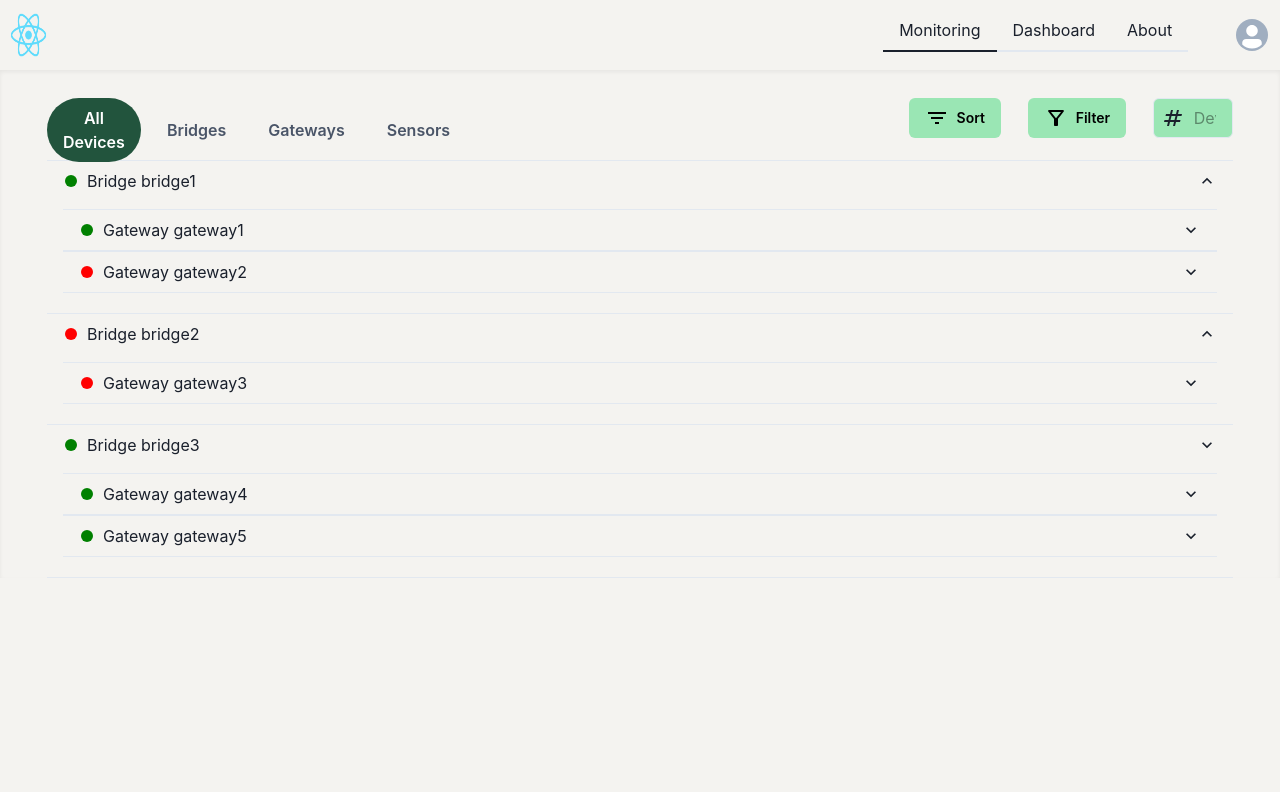
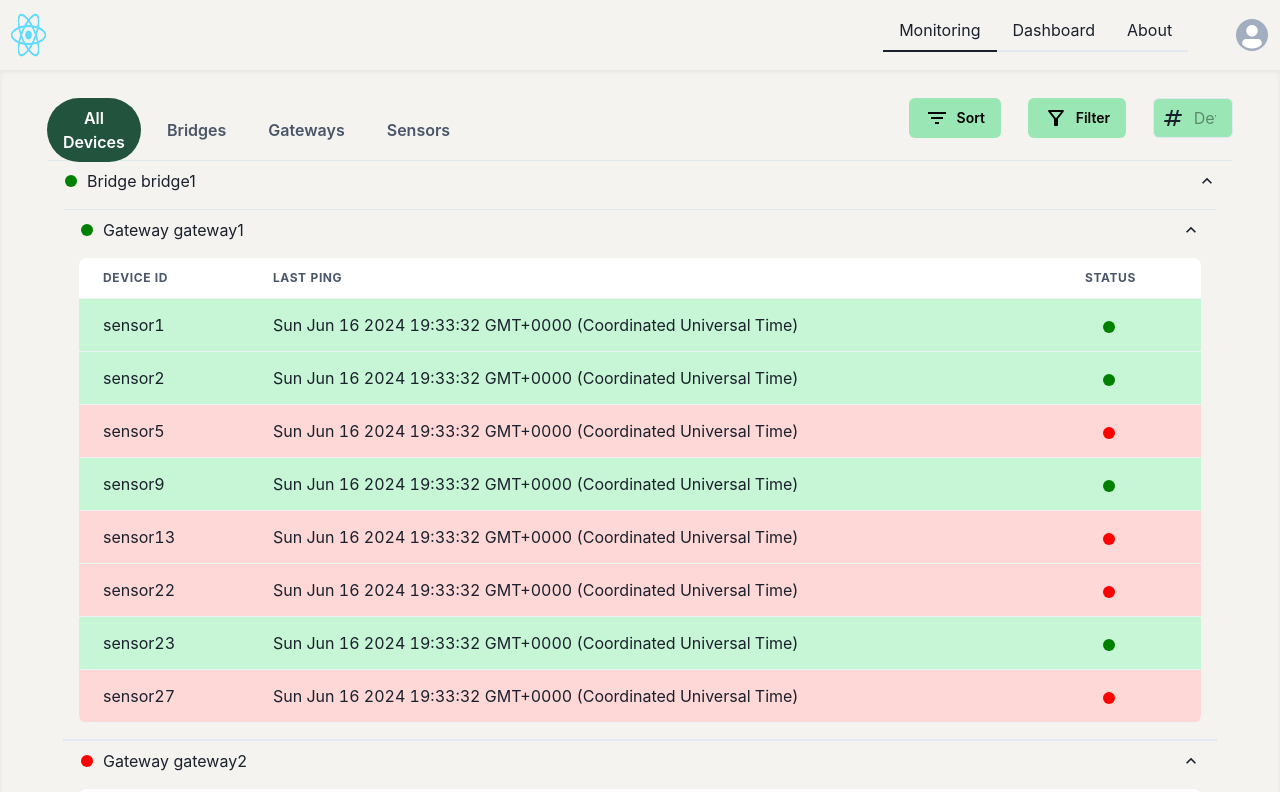
Before and after one commit to mikoMaz/monitoring-via-push-messages, a React (Create React App) app in the folder src/main/webclient/: page /monitoring in a window 1280 px wide. Shown: the top 792 px of the page. Built offline with nearby package versions, Linux system fonts and the light colour scheme.

Commit message:
default indexes so that all devices view is opened

```diff
--- a/src/main/webclient/src/components/layout/monitoring-tables/all-devices-view/all-devices-view.tsx
+++ b/src/main/webclient/src/components/layout/monitoring-tables/all-devices-view/all-devices-view.tsx
@@ -4,7 +4,7 @@ import { BridgeRowView } from "./components/bridge-row-view";
 
 export const AllDevicesView = ({ model }: { model: DeviceModel }) => {
   return (
-    <Accordion defaultIndex={[0, 1]} allowMultiple>
+    <Accordion defaultIndex={[0, 1, 2, 3]} allowMultiple>
       {model.bridges.map((bridge) => {
         return <BridgeRowView bridge={bridge} />;
       })}
--- a/src/main/webclient/src/components/layout/monitoring-tables/all-devices-view/components/gateway-row-view.tsx
+++ b/src/main/webclient/src/components/layout/monitoring-tables/all-devices-view/components/gateway-row-view.tsx
@@ -34,7 +34,7 @@ export const GatewayRowView = ({ gateway }: IGatewayRowViewProps) => {
   };
 
   return (
-    <Accordion allowMultiple key={gateway.id}>
+    <Accordion allowMultiple key={gateway.id} defaultIndex={[0]}>
       <AccordionItem key={gateway.id}>
         <AccordionButton>
           <GatewayButton />
```
